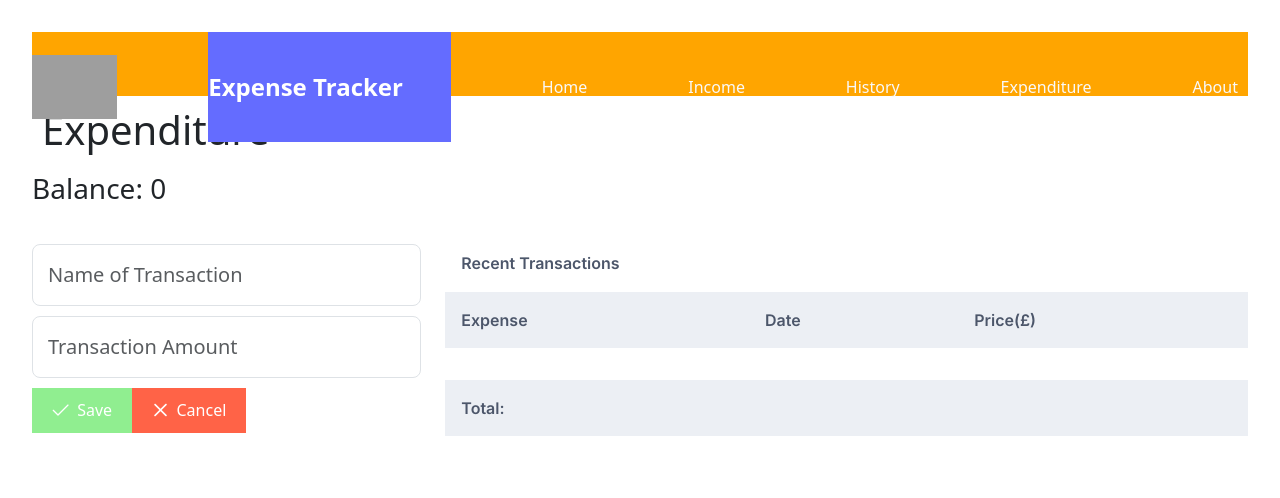
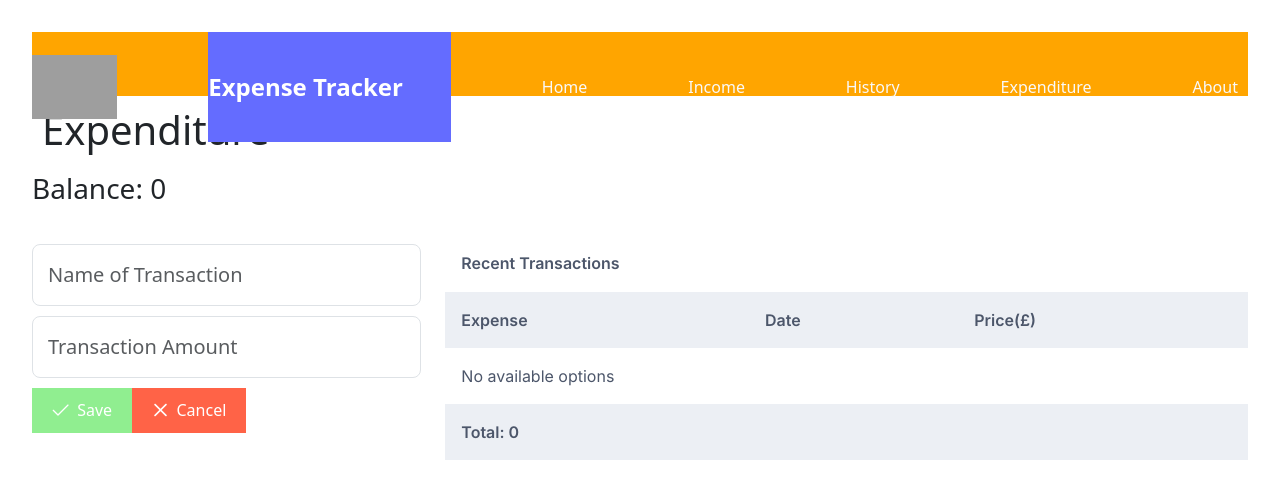
Before and after one commit to cgbea/Expenses-tracker, a React (Vite) app: page /expenditure in a window 1280 px wide. Shown: the top 498 px of the page. Built offline with nearby package versions, Linux system fonts and the light colour scheme; grey boxes are pictures that could not be loaded.

Commit message:
added check of which parent the request came from. displaying data in a table

```diff
--- a/src/pages/Expenditure.jsx
+++ b/src/pages/Expenditure.jsx
@@ -4,7 +4,7 @@ import Form from './Form'
 import { getBalance } from "../Lib/LocalStorageHelper";
 
 function Expenditure() {
-  const [transaction, setTransaction] = useState([{page: "Expenditure"}]);
+  const [transaction, setTransaction] = useState([{ page: "Expenditure" }]);
 
   return (
     <div>
--- a/src/pages/Income.jsx
+++ b/src/pages/Income.jsx
@@ -4,7 +4,7 @@ import Form from "./Form";
 import { getBalance } from "../Lib/LocalStorageHelper";
 
 function Income() {
-  const [transaction, setTransaction] = useState([{page: "Income"}]);
+  const [transaction, setTransaction] = useState([{ page: "Income" }]);
 
   return (
     <div>
--- a/src/pages/Table.jsx
+++ b/src/pages/Table.jsx
@@ -1,24 +1,43 @@
 import React from 'react'
 import 'primereact/resources/themes/mira/theme.css'
-import {DataTable} from 'primereact/datatable'
-import {Column} from 'primereact/column'
+import { DataTable } from 'primereact/datatable'
+import { Column } from 'primereact/column'
+import { getPositiveTransactions, getPositiveTotal, getNegativeTransactions, getNegativeTotal, getBalance } from "../Lib/LocalStorageHelper";
 
 
 const IncomeTable = (props) => {
-    const {data} = props
-    console.log({data})
+  const { data } = props
+
+  const page = data[0].page
   const header = 'Recent Transactions'
-    const footer = 'Total:'
+  let footer = 'Total: '
+  let value = []
+
+  if (page == "Income") {
+    console.log("Income")
+    footer += getPositiveTotal()
+    value = getPositiveTransactions()
+  }
+
+  if (page == "Expenditure") {
+    value = getNegativeTransactions()
+    footer += getNegativeTotal()
+  }
+
+  // if (page == "History") {
+  //   console.log("History")
+  //   footer += getBalance()
+  // }
 
   return (
     <div>
       <DataTable
-            value={data}
+        value={value}
         header={header}
         footer={footer}
         scrollable scrollHeight="300px"
-            tableStyle={{ minWidth: '50rem'}}
-            style={{marginTop:'20px'}}>
+        //tableStyle={{ minWidth: '50px' }}
+        style={{ marginTop: '20px' }}>
         <Column
           field="expense"
           header="Expense">
```
Lines whose indentation alone changed are shown as unchanged.
